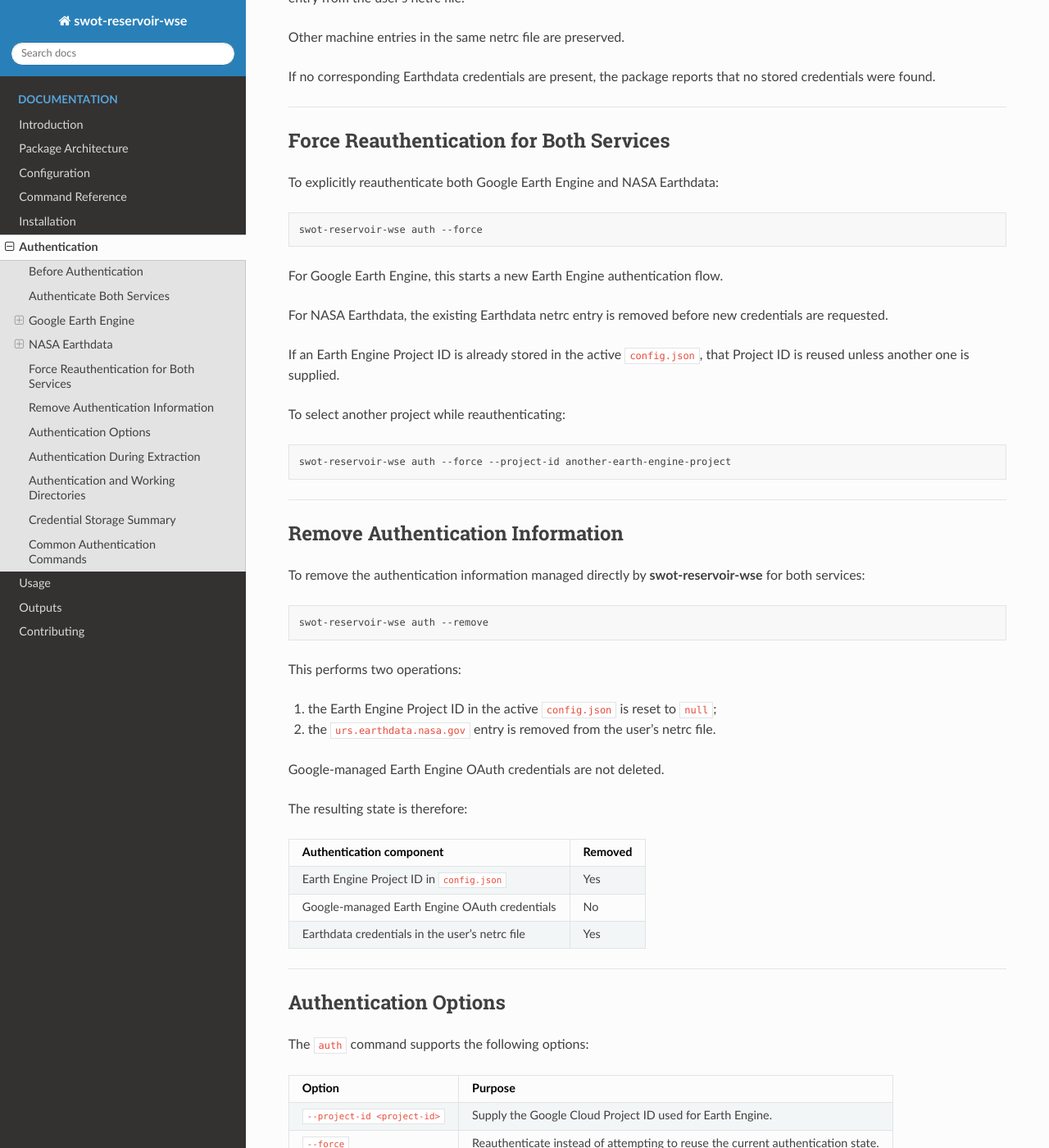
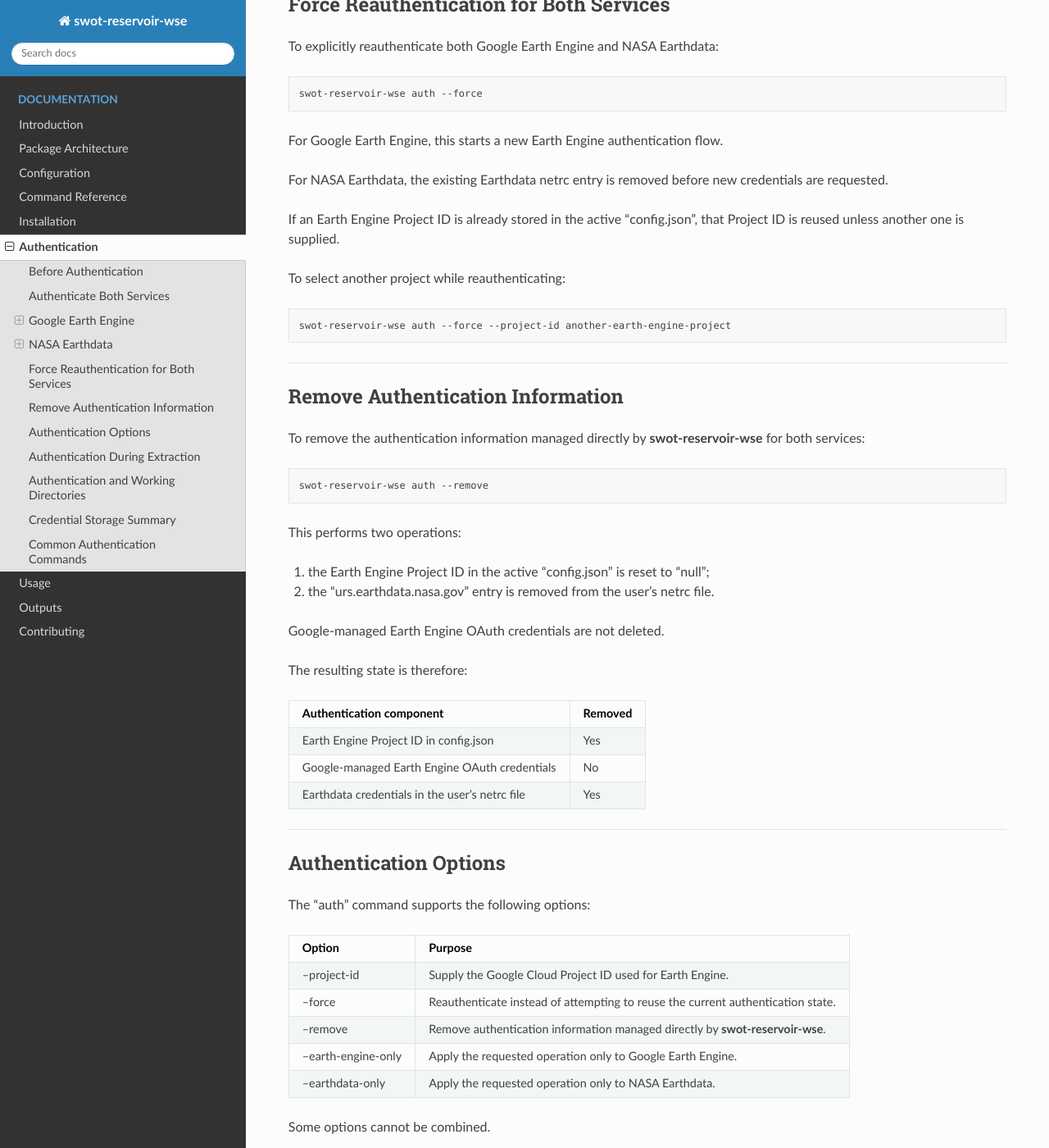
Before and after one commit to Celestialglitch/swot-reservoir-wse, a Sphinx documentation site: the page built from docs/authentication.md, in a window 1280 px wide and 1400 px high, scrolled down 6086 px. Shown: the whole window at 82% size. Built offline with Sphinx 7.4.7 and the Read the Docs theme 3.1.0, drawn with Linux system fonts in a browser that asks for light colours; some of the changed text lies outside the part shown.

Commit message:
Update authentication.md

````diff
--- a/docs/authentication.md
+++ b/docs/authentication.md
@@ -58,7 +58,7 @@ Google Earth Engine requires two separate pieces of information:
 
 These serve different purposes and are stored separately.
 
-The OAuth authentication state is managed by the Google Earth Engine authentication system. The Project ID selected for **swot-reservoir-wse** is stored in the active `config.json`.
+The OAuth authentication state is managed by the Google Earth Engine authentication system. The Project ID selected for **swot-reservoir-wse** is stored in the active "config.json".
 
 ---
 
@@ -80,7 +80,7 @@ The value must be the Google Cloud **Project ID**, not the project display name
 
 If valid Google Earth Engine credentials are already available, the package attempts to reuse them. Otherwise, the standard Earth Engine authentication flow is started.
 
-After Earth Engine has been initialized successfully, the Project ID is stored in the current working directory's `config.json` and reused by later runs from that working directory.
+After Earth Engine has been initialized successfully, the Project ID is stored in the current working directory's "config.json" and reused by later runs from that working directory.
 
 ---
 
@@ -124,12 +124,12 @@ swot-reservoir-wse auth --earth-engine-only --force --project-id another-earth-e
 
 This is useful when:
 
-- changing the Google account used for Earth Engine;
-- switching to another Google Cloud project;
-- replacing an authentication state that is no longer valid; or
+- changing the Google account used for Earth Engine,
+- switching to another Google Cloud project,
+- replacing an authentication state that is no longer valid, or
 - deliberately requesting a fresh Earth Engine login.
 
-After successful initialization, the selected Project ID is stored in the active `config.json`.
+After successful initialization, the selected Project ID is stored in the active "config.json".
 
 ---
 
@@ -230,13 +230,6 @@ The Earthdata entry is associated with:
 urs.earthdata.nasa.gov
 ```
 
-On POSIX systems, **swot-reservoir-wse** restricts the netrc file permissions to:
-
-```text
-0600
-```
-
-which limits access to the current user.
 
 > **Security**
 >
@@ -300,7 +293,7 @@ For Google Earth Engine, this starts a new Earth Engine authentication flow.
 
 For NASA Earthdata, the existing Earthdata netrc entry is removed before new credentials are requested.
 
-If an Earth Engine Project ID is already stored in the active `config.json`, that Project ID is reused unless another one is supplied.
+If an Earth Engine Project ID is already stored in the active "config.json", that Project ID is reused unless another one is supplied.
 
 To select another project while reauthenticating:
 
@@ -320,8 +313,8 @@ swot-reservoir-wse auth --remove
 
 This performs two operations:
 
-1. the Earth Engine Project ID in the active `config.json` is reset to `null`;
-2. the `urs.earthdata.nasa.gov` entry is removed from the user's netrc file.
+1. the Earth Engine Project ID in the active "config.json" is reset to "null";
+2. the "urs.earthdata.nasa.gov" entry is removed from the user's netrc file.
 
 Google-managed Earth Engine OAuth credentials are not deleted.
 
@@ -329,7 +322,7 @@ The resulting state is therefore:
 
 | Authentication component | Removed |
 | --- | :---: |
-| Earth Engine Project ID in `config.json` | Yes |
+| Earth Engine Project ID in config.json | Yes |
 | Google-managed Earth Engine OAuth credentials | No |
 | Earthdata credentials in the user's netrc file | Yes |
 
@@ -337,15 +330,15 @@ The resulting state is therefore:
 
 ## Authentication Options
 
-The `auth` command supports the following options:
+The "auth" command supports the following options:
 
 | Option | Purpose |
 | --- | --- |
-| `--project-id <project-id>` | Supply the Google Cloud Project ID used for Earth Engine. |
-| `--force` | Reauthenticate instead of attempting to reuse the current authentication state. |
-| `--remove` | Remove authentication information managed directly by **swot-reservoir-wse**. |
-| `--earth-engine-only` | Apply the requested operation only to Google Earth Engine. |
-| `--earthdata-only` | Apply the requested operation only to NASA Earthdata. |
+| --project-id <project-id> | Supply the Google Cloud Project ID used for Earth Engine. |
+| --force | Reauthenticate instead of attempting to reuse the current authentication state. |
+| --remove | Remove authentication information managed directly by **swot-reservoir-wse**. |
+| --earth-engine-only | Apply the requested operation only to Google Earth Engine. |
+| --earthdata-only | Apply the requested operation only to NASA Earthdata. |
 
 Some options cannot be combined.
 
@@ -428,13 +421,13 @@ This means that creating a new **swot-reservoir-wse** working directory may requ
 
 | Information | Storage | Scope | Removed by `swot-reservoir-wse auth --remove` |
 | --- | --- | --- | :---: |
-| Earth Engine Project ID | `config.json` | Working directory | Yes |
+| Earth Engine Project ID | config.json | Working directory | Yes |
 | Earth Engine OAuth credentials | Google/Earth Engine authentication system | Google authentication environment | No |
-| Earthdata username and password | `_netrc` on Windows or `.netrc` on Linux/macOS | User account | Yes |
+| Earthdata username and password | _netrc on Windows or .netrc on Linux/macOS | User account | Yes |
 
 The Earth Engine Project ID is configuration information rather than a password or authentication token.
 
-The runtime `config.json` may contain environment-specific configuration and should not be committed to the repository.
+The runtime config.json may contain environment-specific configuration and should not be committed to the repository.
 
 ---
 
````
